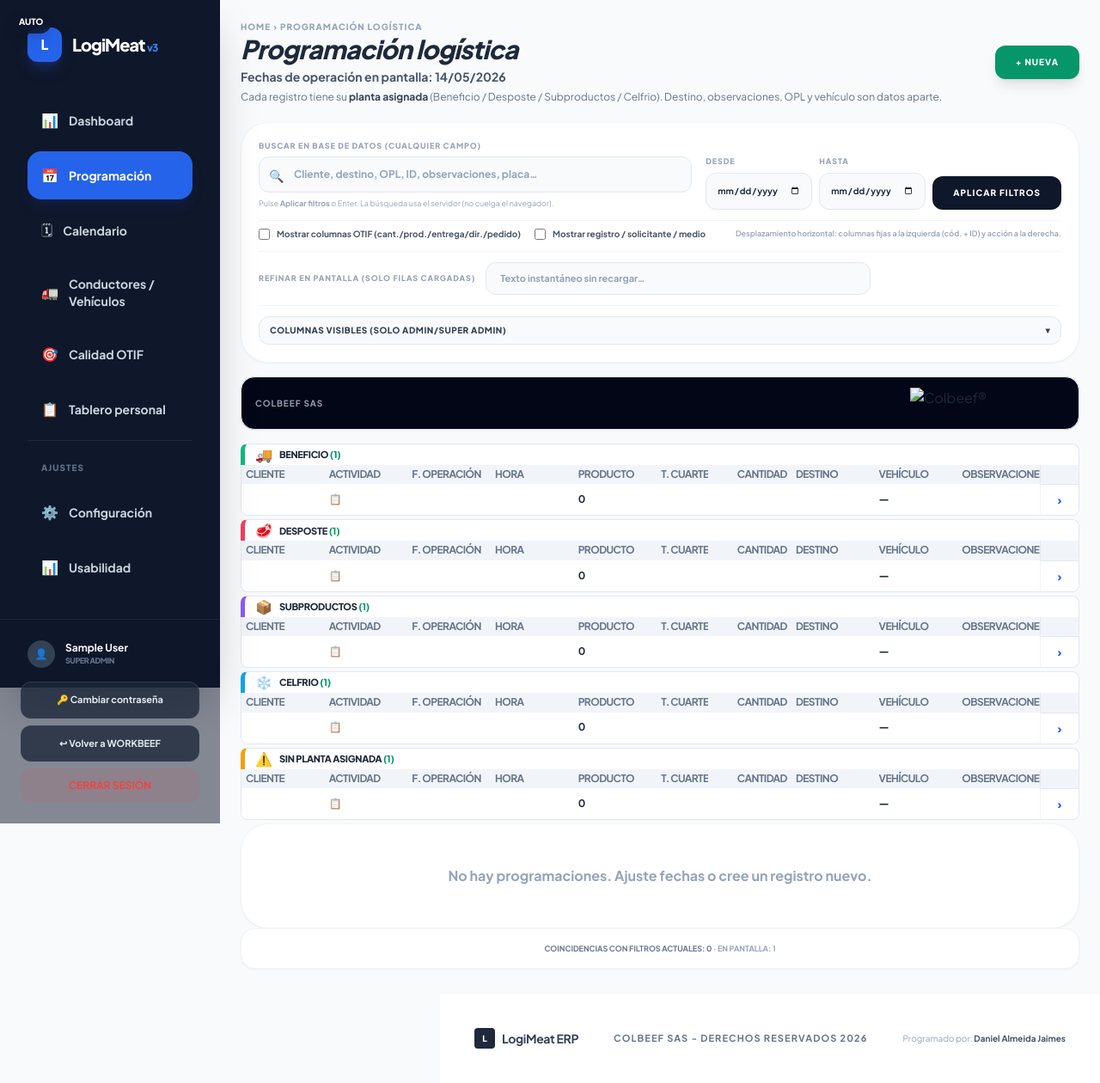
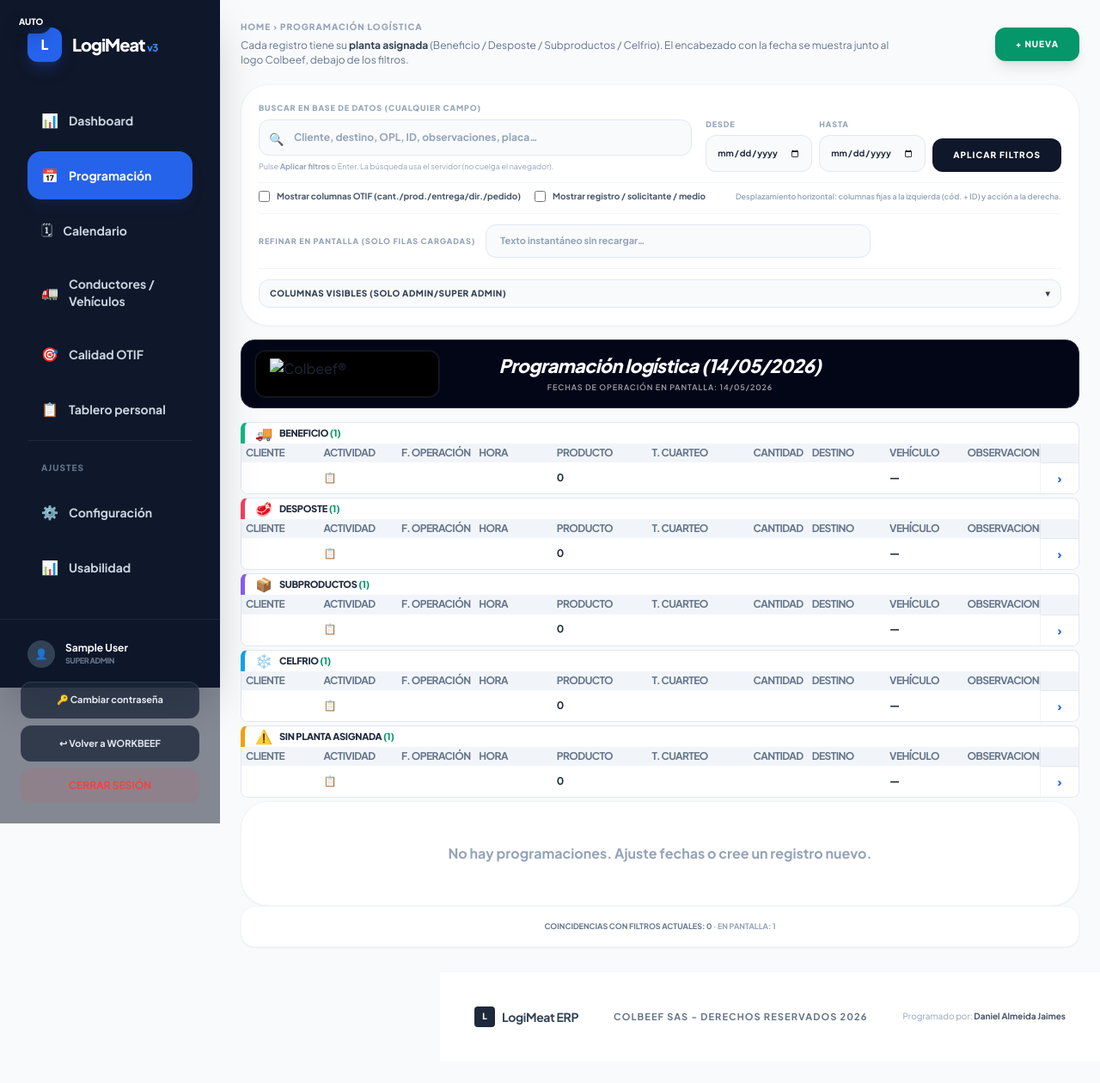
Before and after one commit to analistatic-coder/logimeat, a PHP site: page /programacion.php in a window 1280 px wide. Shown: the whole page at 86% size. After the commit the page ends 1195 px from the top, so only its background shows below. Run offline with PHP 8.4, Linux system fonts and the light colour scheme; the visitor is signed in with stand-in values (Sample User, id 1); data that the repository does not hold is empty; some libraries are stand-ins or nearby versions.

Commit message:
Programación logística: cabecera logo+título, T. cuarteo legible

```diff
--- a/programacion.php
+++ b/programacion.php
@@ -398,6 +398,8 @@ $subtituloFechaLinea = $hayFiltroFechas
     ? ('Período filtrado: ' . $fechaVistaTitulo)
     : ('Fechas de operación en pantalla: ' . $fechaVistaTitulo);
 
+$tituloProgramacionConFecha = 'Programación logística (' . $fechaVistaTitulo . ')';
+
 $logoProgAbsSvg = __DIR__ . DIRECTORY_SEPARATOR . 'assets' . DIRECTORY_SEPARATOR . 'colbeef-logo.svg';
 $logoProgAbsPng = __DIR__ . DIRECTORY_SEPARATOR . 'assets' . DIRECTORY_SEPARATOR . 'colbeef-logo.png';
 $urlLogoProg = is_readable($logoProgAbsPng)
@@ -409,7 +411,7 @@ $urlLogoProg = is_readable($logoProgAbsPng)
 <html lang="es">
 <head>
     <meta charset="UTF-8">
-    <title>LogiMeat | Programación logística <?= htmlspecialchars('(' . $fechaVistaTitulo . ')') ?></title>
+    <title>LogiMeat | <?= htmlspecialchars($tituloProgramacionConFecha, ENT_QUOTES, 'UTF-8') ?></title>
     <script src="https://cdn.tailwindcss.com"></script>
     <link href="https://fonts.googleapis.com/css2?family=Plus+Jakarta+Sans:wght@400;600;700;800&display=swap" rel="stylesheet">
     <style>
@@ -460,7 +462,18 @@ $urlLogoProg = is_readable($logoProgAbsPng)
         }
         /* Sin sombra interior: menos “hueco” visual entre grupos */
         .prog-card-planta { box-shadow: none; }
-        .col-t-cuarteo { width: 3.75rem !important; max-width: 4.25rem !important; min-width: 3.25rem !important; }
+        .compact-table thead th.col-t-cuarteo,
+        .compact-table tbody td.col-t-cuarteo {
+            width: 7.25rem !important;
+            min-width: 6rem !important;
+            max-width: 9rem !important;
+            white-space: normal !important;
+            word-break: break-word !important;
+            overflow-wrap: break-word !important;
+            vertical-align: top !important;
+            text-align: center;
+            line-height: 1.2;
+        }
         .status-pill { padding: 1px 6px; border-radius: 4px; font-weight: 800; font-size: 10px; }
         .compact-table thead th {
             position: sticky;
@@ -483,9 +496,7 @@ $urlLogoProg = is_readable($logoProgAbsPng)
             <div class="flex flex-wrap justify-between items-center gap-4 mb-5">
                 <div>
                     <p class="text-[10px] font-black text-slate-400 uppercase tracking-widest">Home › Programación logística</p>
-                    <h2 class="text-3xl font-black text-slate-800 tracking-tight italic">Programación logística</h2>
-                    <p class="text-slate-600 text-sm font-bold mt-1"><?= htmlspecialchars($subtituloFechaLinea) ?></p>
-                    <p class="text-slate-500 text-xs mt-1.5 leading-snug">Cada registro tiene su <span class="font-bold text-slate-700">planta asignada</span> (Beneficio / Desposte / Subproductos / Celfrio). Destino, observaciones, OPL y vehículo son datos aparte.</p>
+                    <p class="text-slate-500 text-xs mt-1.5 leading-snug max-w-3xl">Cada registro tiene su <span class="font-bold text-slate-700">planta asignada</span> (Beneficio / Desposte / Subproductos / Celfrio). El encabezado con la fecha se muestra junto al logo Colbeef, debajo de los filtros.</p>
                 </div>
                 <div class="flex flex-wrap gap-2 items-center">
                     <a href="nueva_programacion.php" class="bg-emerald-600 text-white px-6 py-3 rounded-xl font-black text-[10px] shadow-lg uppercase tracking-widest hover:bg-emerald-500">+ Nueva</a>
@@ -567,9 +578,19 @@ $urlLogoProg = is_readable($logoProgAbsPng)
                 <?php endif; ?>
                 </form>
 
-                <div class="mb-4 flex flex-wrap items-center justify-end gap-4 rounded-2xl border border-slate-200 bg-slate-950 px-4 py-3 shadow-sm">
-                    <div class="mr-auto text-[10px] font-bold uppercase tracking-widest text-slate-400 hidden sm:block">Colbeef SAS</div>
-                    <img src="<?= htmlspecialchars($urlLogoProg, ENT_QUOTES, 'UTF-8') ?>" width="220" height="44" alt="Colbeef®" class="h-9 w-auto max-h-9 max-w-[min(260px,100%)] object-contain object-right select-none shrink-0" loading="lazy" decoding="async">
+                <div class="mb-4 flex flex-wrap sm:flex-nowrap items-center gap-3 sm:gap-4 rounded-2xl border border-slate-800 bg-slate-950 px-3 sm:px-4 py-3 shadow-sm">
+                    <div class="flex w-full sm:w-[200px] shrink-0 justify-center sm:justify-start order-2 sm:order-1">
+                        <div class="rounded-xl bg-black px-3 sm:px-4 py-2 border border-zinc-900 shadow-inner ring-1 ring-white/5">
+                            <img src="<?= htmlspecialchars($urlLogoProg, ENT_QUOTES, 'UTF-8') ?>" width="200" height="40" alt="Colbeef®" class="h-8 sm:h-9 w-auto max-w-[200px] object-contain object-left select-none" loading="lazy" decoding="async">
+                        </div>
+                    </div>
+                    <div class="flex flex-1 min-w-0 justify-center order-1 sm:order-2 px-2">
+                        <div class="text-center max-w-full">
+                            <span class="block text-base sm:text-lg md:text-[1.35rem] font-black text-white tracking-tight italic leading-tight"><?= htmlspecialchars($tituloProgramacionConFecha, ENT_QUOTES, 'UTF-8') ?></span>
+                            <span class="mt-1 block text-[9px] font-semibold uppercase tracking-widest text-zinc-400"><?= htmlspecialchars($subtituloFechaLinea) ?></span>
+                        </div>
+                    </div>
+                    <div class="hidden sm:flex w-[200px] shrink-0 justify-end order-3 pointer-events-none select-none" aria-hidden="true"></div>
                 </div>
 
             <?php
@@ -613,7 +634,7 @@ $urlLogoProg = is_readable($logoProgAbsPng)
                                     <th class="whitespace-nowrap">F. operación</th>
                                     <th>Hora</th>
                                     <th class="min-w-[90px]">Producto</th>
-                                    <th class="col-t-cuarteo whitespace-nowrap">T. cuarteo</th>
+                                    <th class="col-t-cuarteo">T. cuarteo</th>
                                     <th class="min-w-[54px]">Lote</th>
                                     <th class="text-right min-w-[68px]">Cantidad</th>
                                     <th>Ciudad</th>
@@ -676,7 +697,7 @@ $urlLogoProg = is_readable($logoProgAbsPng)
                                     <td class="font-bold text-slate-900 whitespace-nowrap"><?= htmlspecialchars((string) ($r['Fecha_de_Operacion'] ?? '')) ?></td>
                                     <td class="text-slate-600"><?= htmlspecialchars((string) ($r['Hora'] ?? '')) ?></td>
                                     <td class="text-slate-800 font-bold uppercase"><?= htmlspecialchars((string) ($r['NomProdDisplay'] ?? '')) ?></td>
-                                    <td class="col-t-cuarteo truncate text-slate-600 text-[10px]" title="<?= htmlspecialchars($tcShow) ?>"><?= htmlspecialchars($tcShow) ?></td>
+                                    <td class="col-t-cuarteo text-slate-700 text-[11px] font-semibold leading-snug" title="<?= htmlspecialchars($tcShow) ?>"><?= htmlspecialchars($tcShow) ?></td>
                                     <td class="min-w-[54px] max-w-[70px] truncate text-slate-600 text-center" title="<?= htmlspecialchars((string) ($r['Lote'] ?? '')) ?>"><?= htmlspecialchars((string) ($r['Lote'] ?? '—')) ?></td>
                                     <td class="min-w-[68px] text-right font-bold text-blue-700"><?= $r['Cantidad'] !== null && $r['Cantidad'] !== '' ? number_format((float) $r['Cantidad'], 2) : '' ?></td>
                                     <td class="max-w-[100px] truncate text-slate-600" title="<?= htmlspecialchars((string) ($r['NomCiudad'] ?? '')) ?>"><?= htmlspecialchars((string) ($r['NomCiudad'] ?? '')) ?></td>
@@ -767,7 +788,7 @@ $urlLogoProg = is_readable($logoProgAbsPng)
             f_operacion: '8rem',
             hora: '5rem',
             producto: '9rem',
-            t_cuarteo: '4rem',
+            t_cuarteo: '7.25rem',
             lote: '4.25rem',
             cantidad: '5rem',
             destino: '11rem',
```
Also changed, not shown: assets/colbeef-logo.svg.
